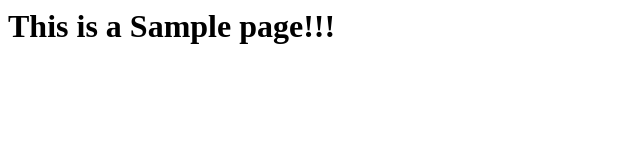
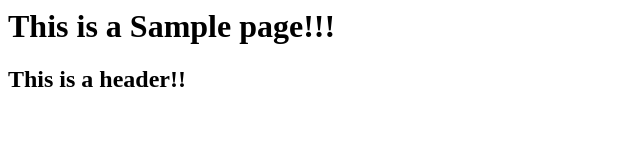
Before and after one commit to chettis/webtest, a plain HTML site: page index.html in a window 1280 px wide. Shown: the whole page, without its empty margins (0-640 px from the left). Drawn offline with Linux system fonts and the light colour scheme.

Commit message:
test branch changes

```diff
--- a/index.html
+++ b/index.html
@@ -2,7 +2,7 @@
     <head>
         <body>
             <h1>This is a Sample page!!!</h1>
-
+             <h2>  This is a header!! </h2>
         </body>
     </head>
 </html>
```
